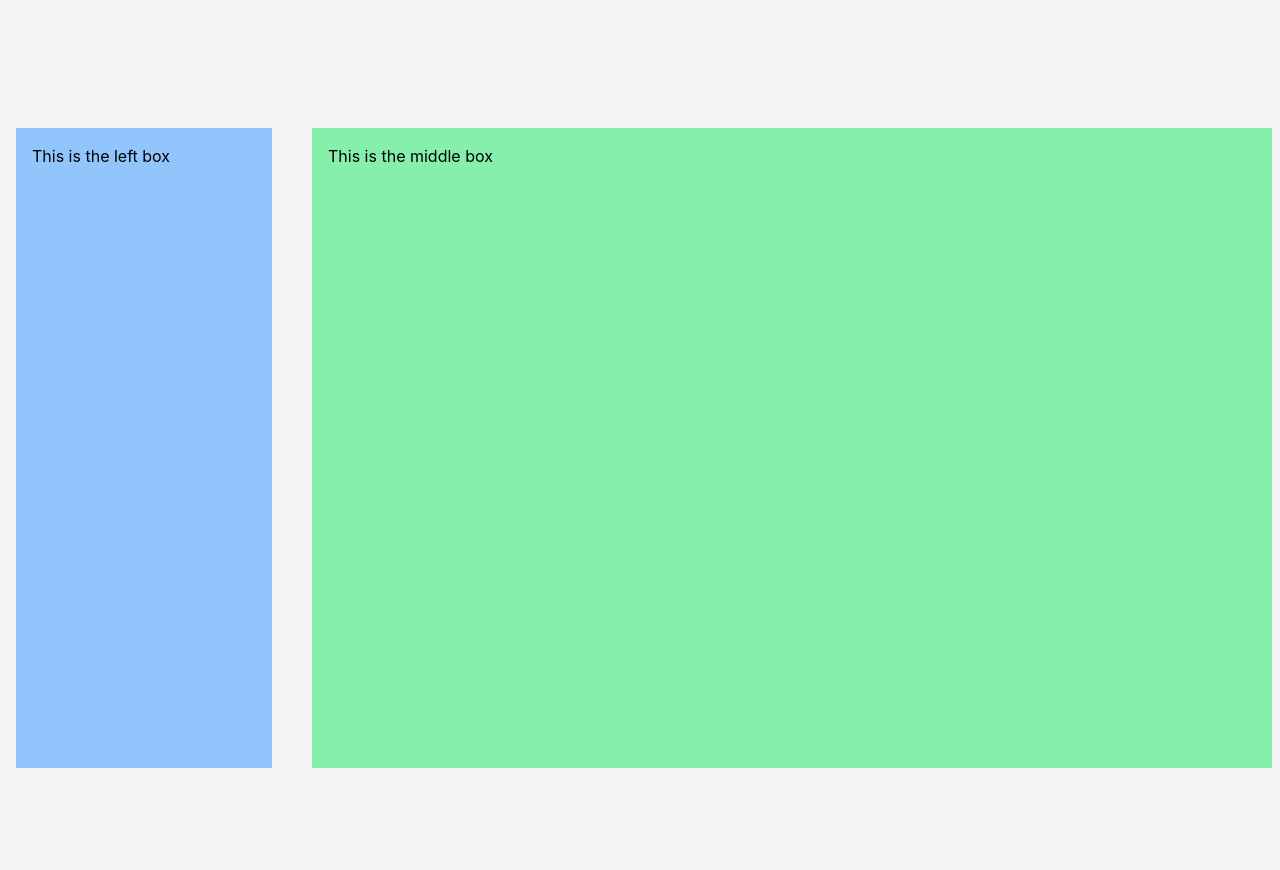
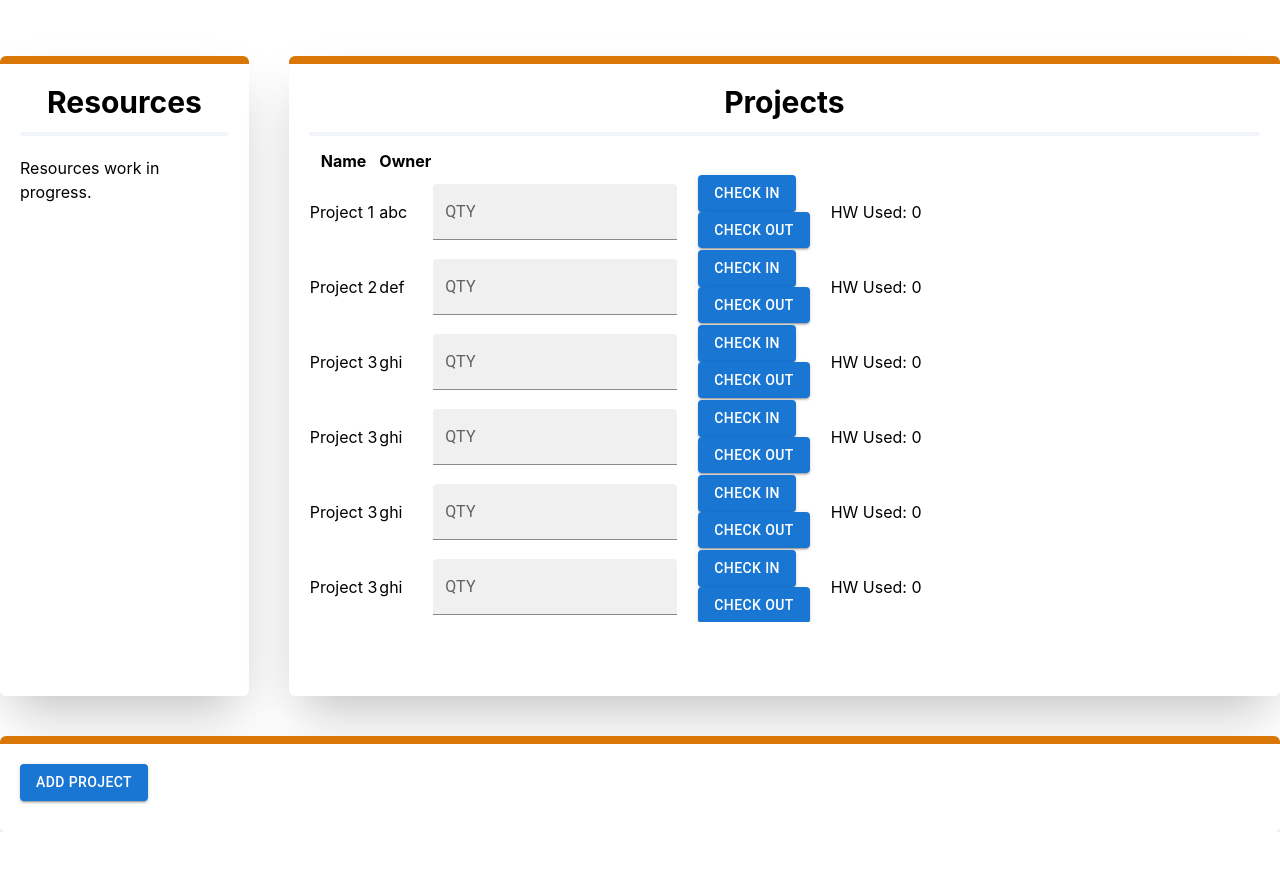
Before and after one commit to paripat2504/461L-Software-Lab-Project, a React (Create React App) app in the folder frontend/: page /home in a window 1280 px wide. Shown: the top 870 px of the page. After the commit the page ends 832 px from the top, so only its background shows below. Built offline with nearby package versions, Linux system fonts and the light colour scheme.

Commit message:
add template for creating new projects

```diff
--- a/frontend/package.json
+++ b/frontend/package.json
@@ -3,6 +3,9 @@
   "version": "0.1.0",
   "private": true,
   "dependencies": {
+    "@emotion/react": "^11.11.1",
+    "@emotion/styled": "^11.11.0",
+    "@mui/material": "^5.14.16",
     "@testing-library/jest-dom": "^5.17.0",
     "@testing-library/react": "^13.4.0",
     "@testing-library/user-event": "^13.5.0",
--- a/frontend/src/App.js
+++ b/frontend/src/App.js
@@ -4,17 +4,18 @@ import LoginForm from './LoginForm';
 import { BrowserRouter as Router, Routes, Route } from "react-router-dom";
 import SignUpForm from './SignUpForm';
 import HomePage from './homePage';
-
+import AddProject from './tempAddProject';
 
 function App() {
   return (
     <Router>
-    <div className="App bg-gray-100">
+    <div className="App">
       <header className="App-header">
         <Routes>
           <Route path="/" element={<LoginForm />} />
           <Route path="/signup" element={<SignUpForm/>} />
           <Route path="/home" element={<HomePage/>} />
+          <Route path="/addproject" element={<AddProject/>} />
         </Routes>
       </header>
     </div>
--- /dev/null
+++ b/frontend/src/Projects.js
@@ -0,0 +1,51 @@
+
+import { useState } from 'react';
+import Button from '@mui/material/Button';
+import TextField from '@mui/material/TextField';
+
+function Project({project}) {
+    const  [hwUsed, setHwUsed] = useState(0);
+    const [qty, setQty] = useState('');
+
+    const handleCheckInOut = (qty) => {
+        if(qty === '' || qty === 0 || hwUsed + qty < 0 && qty < 0) {
+            return;
+        }
+        setHwUsed(hwUsed + parseInt(qty));
+        setQty('');
+    };
+    return (
+        <tr>
+            <td>{project.name}</td>
+            <td>{project.user}</td>
+            <td><TextField id="filled-basic" label="QTY" variant="filled" value={qty} onChange={(e) => setQty(e.target.value)}/></td>
+            <td className="px-5">
+                <Button variant="contained" onClick={() => handleCheckInOut(qty)} >Check in</Button>
+                <div/>
+                <Button variant="contained" onClick={() => handleCheckInOut(-qty)}>Check out</Button>
+            </td>
+            <td>HW Used: {hwUsed}</td>
+        </tr>
+    );
+}
+
+function ProjectTable( {projects} ) {
+    return (
+    <table>
+      <thead>
+        <tr>
+          <th>Name</th>
+          <th>Owner</th>
+        </tr>
+      </thead>
+      <tbody>
+        {projects.map((project) => (
+          <Project key={project.id} project={project} />
+        ))}
+      </tbody>
+    </table>
+    )
+}
+
+
+export default ProjectTable;
--- a/frontend/src/homePage.js
+++ b/frontend/src/homePage.js
@@ -1,22 +1,90 @@
 import React from 'react';
 import { useState } from 'react';
 import { useNavigate } from "react-router";
+import ProjectTable from './Projects';
+import Button from '@mui/material/Button';
+
 
 function HomePage() {
+  const navigate = useNavigate();
+
+  const projects = [
+    {
+      id: 1,
+      name: 'Project 1',
+      user: 'abc',
+    },
+    {
+      id: 2,
+      name: 'Project 2',
+      user: 'def'
+    },
+    {
+      id: 3,
+      name: 'Project 3',
+      user: 'ghi'
+    },
+    {
+      id: 3,
+      name: 'Project 3',
+      user: 'ghi'
+    },
+    {
+      id: 3,
+      name: 'Project 3',
+      user: 'ghi'
+    },
+    {
+      id: 3,
+      name: 'Project 3',
+      user: 'ghi'
+    },
+    {
+      id: 3,
+      name: 'Project 3',
+      user: 'ghi'
+    },
+    {
+      id: 3,
+      name: 'Project 3',
+      user: 'ghi'
+    }
+  ];
+
     return (
-
-        <div className="container mx-auto py-32">
+    <div>
+       <div className="container mx-auto pt-14">
         <div className="flex">
 
-          <div className="w-1/5 bg-blue-300 h-128 p-4 mr-10 ml-4 items-center">
-            <p>This is the left box</p>
+          <div className="justify-center w-1/5 border-t-8 rounded-md bg-white h-128 p-5 mr-10 border-amber-600 items-center shadow-2xl">
+            <p className="flex justify-center font-bold text-3xl">Resources</p>
+            <div className="border-t-4 rounded-full border-slate-100 my-3 mb-5"/>
+            <div className="overflow-y-auto h-4/5">
+                <p className="text-base">
+                    Resources work in progress.
+                </p>
+            </div>
           </div>
 
-          <div className="w-3/4 bg-green-300 h-128 p-4">
-            <p>This is the middle box</p>
+          <div className="w-4/5 border-t-8  rounded-md border-amber-600 bg-white h-128 p-5 shadow-2xl">
+            <p className="flex justify-center font-bold text-3xl">Projects</p>
+            <div className="border-t-4 rounded-full border-slate-100 my-3"/>
+            <div className="overflow-y-auto h-4/5">
+              <ProjectTable projects={projects}></ProjectTable>
+            </div>
           </div>
         </div>
       </div>
+
+        <div className="container mx-auto pt-10">
+            <div className="flex justify-center">
+                <div className="w-95 border-t-8 rounded-md border-amber-600 bg-white h-24 p-5 shadow-2xl">
+                  <Button variant="contained" color="primary" href="/addProject">Add Project</Button>
+                </div>
+            </div>
+        </div>
+    </div>
+
     );
 }
 
--- /dev/null
+++ b/frontend/src/tempAddProject.js
@@ -0,0 +1,82 @@
+import React from 'react';
+import { useState } from 'react';
+import { useNavigate } from "react-router";
+
+
+
+function AddProject() {
+    const navigate = useNavigate();
+    const [name, setName] = useState('');
+    const [description, setDescription] = useState('');
+    const [id, setID] = useState('');
+
+    const handleName = (e) => {
+        setName(e.target.value)
+    }
+
+    const handleDescription = (e) => {
+        setDescription(e.target.value)
+    }
+
+
+    const handleConfirm = (e) => {
+        e.preventDefault();
+        // if(name === '' || description === '' || id === '') {
+        //     setMessage("Please fill out all fields");
+        //     return;
+        // }
+
+        // DO FETCH TO ADD PROJECT ENDPOINT
+
+        //reroute to homepage
+        navigate('/home');
+    }
+
+    const handleClick = (e) => {
+        e.preventDefault();
+    }
+
+    const handleID = (e) => {
+        setID(e.target.value)
+    }
+
+    return (
+        <div className="flex justify-center items-center h-screen w-screen">
+        <div className=" border-t-8 rounded-md border-amber-600 bg-white p-14 shadow-2xl w-96">
+        <form onSubmit={handleClick}>
+            <h1 className="font-bold text-center block text-3xl">Create new project</h1>
+            <div>
+                <label className="text-gray-500 block mt-3">Name</label>
+                <input className="rounded px-4 py-3 w-full mt-1 bg-white text-gray-900 border border-gray-200 focus:border-indigo-400 focus:outline-none focus:ring focus:ring-indigo-100" type="text"
+                placeholder='Enter a name for your project'
+                style={{marginRight:'10px'}}
+                value={name}
+                onChange={handleName}
+                />
+            </div>
+            <div>
+                <label className="text-gray-500 block mt-3">Description</label>
+                <input className="rounded px-4 py-3 w-full mt-1 bg-white text-gray-900 border border-gray-200 focus:border-indigo-400 focus:outline-none focus:ring focus:ring-indigo-100" type="password"
+                placeholder='Enter a description for your project'
+                value={description}
+                onChange={handleDescription}
+                />
+            </div>
+            <div>
+                <label className="text-gray-500 block mt-3">Project ID</label>
+                <input className="rounded px-4 py-3 w-full mt-1 bg-white text-gray-900 border border-gray-200 focus:border-indigo-400 focus:outline-none focus:ring focus:ring-indigo-100" type="password"
+                placeholder='Enter a Project ID'
+                value={id}
+                onChange={handleID}
+                />
+            </div>
+            {/* <div className="text-red-600 flex justify-center">{message}</div> */}
+            <button type="button" className="mt-6 transition transition-all block py-3 px-4 w-full text-white font-bold rounded cursor-pointer bg-gradient-to-r from-amber-600 to-red-400 hover:from-amber-700 hover:to-red-500 focus:bg-indigo-900 transform hover:-translate-y-1 hover:shadow-lg"onClick={handleConfirm}>Confirm</button>
+
+        </form>
+        </div>
+        </div>
+    );
+}
+
+export default AddProject;
--- a/frontend/tailwind.config.js
+++ b/frontend/tailwind.config.js
@@ -5,6 +5,9 @@ module.exports = {
     extend: {
       height: {
         '128': '40rem',
+      },
+      width: {
+        '95': '100%',
       }
     },
   },
```
Also changed, not shown: 1 other file (tests, documents, lock files or other folders).
